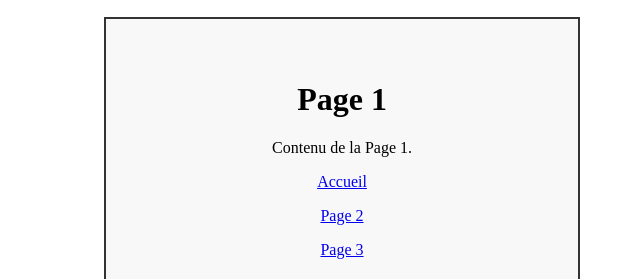
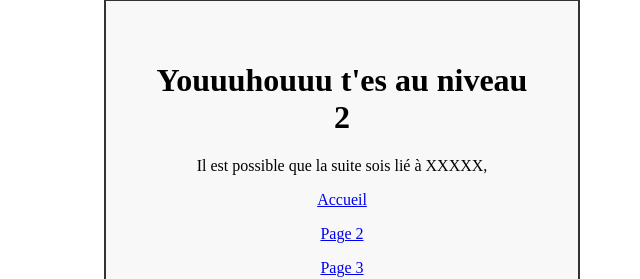
Before and after one commit to Badwargame37/Niveau-1-2-3, a plain HTML site: page page1.html in a window 1280 px wide. Shown: the part 383-662 px from the top of the page, without its empty margins (298-938 px from the left). Drawn offline with Linux system fonts and the light colour scheme.

Commit message:
Update page1.html

```diff
--- a/page1.html
+++ b/page1.html
@@ -37,6 +37,14 @@
             background-color: #f8f8f8;
         }
 
+
+.square {
+    width: 70%;
+    padding: 40px;
+    border: 2px solid #333;
+    background-color: #f8f8f8;
+}
+
         h1, h2, p {
             text-align: center;
         }
@@ -49,8 +57,9 @@
         </div>
 
         <div class="square">
-            <h1>Page 1</h1>
-            <p>Contenu de la Page 1.</p>
+            <h1>Youuuhouuu t'es au niveau 2 </h1>
+            <p>Il est possible que la suite sois lié à XXXXX,
+            </p>
             <p><a href="index.html">Accueil</a></p>
             <p><a href="page2.html">Page 2</a></p>
             <p><a href="page3.html">Page 3</a></p>
```
